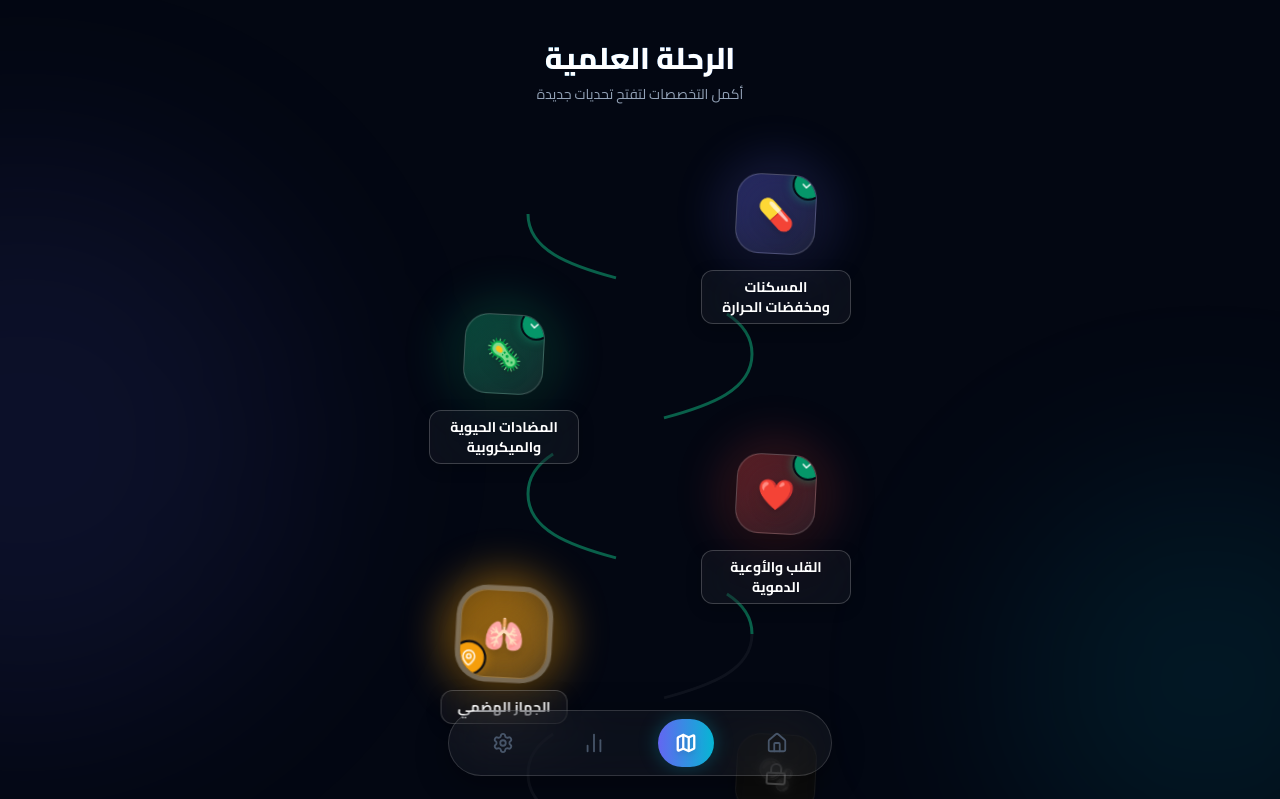
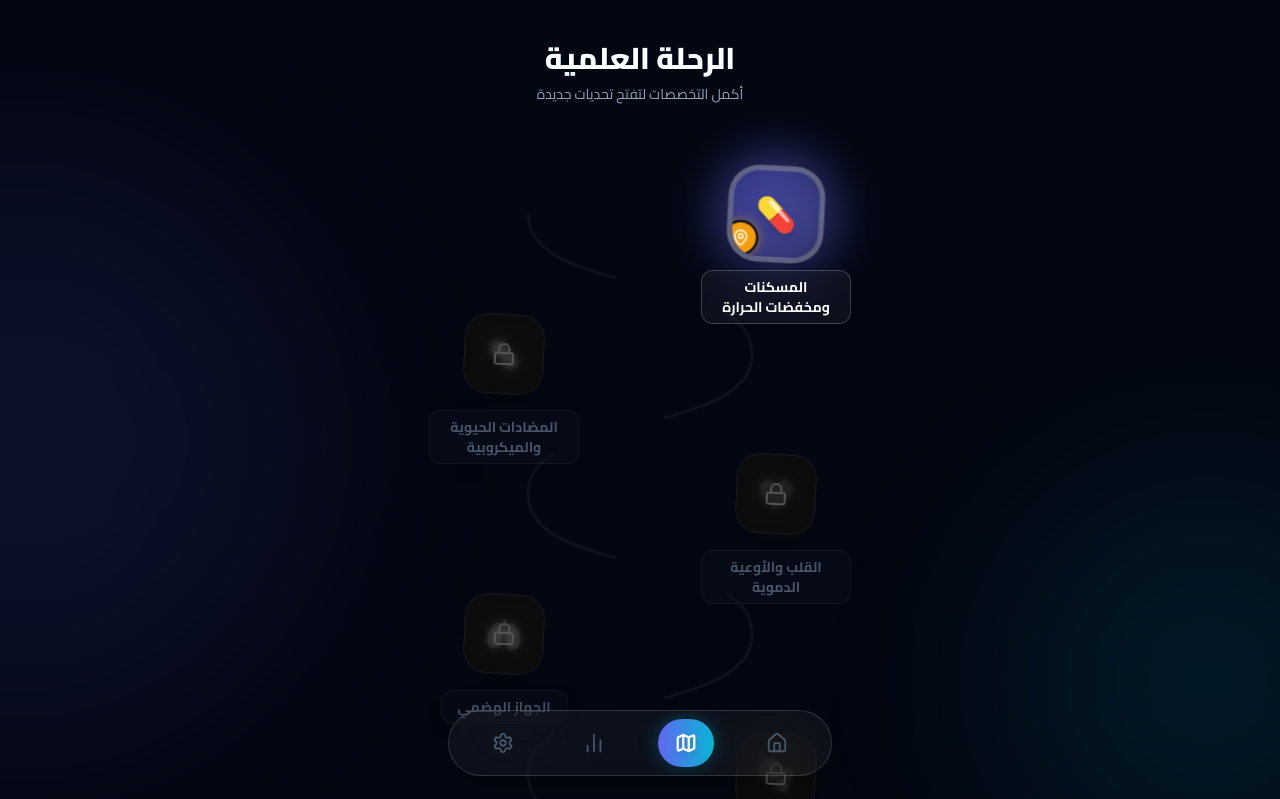
Before and after one commit to albejawe/RxRefresh, a React (Vite) app: page /#/levels in a window 1280 px wide. Shown: the top 799 px of the page. Built offline with nearby package versions, Linux system fonts and the light colour scheme.

Commit message:
fix: resolve notification redirection, levels map progression, and progress ring cap bugs

```diff
--- a/public/sw-custom.js
+++ b/public/sw-custom.js
@@ -13,11 +13,11 @@ self.addEventListener('notificationclick', (event) => {
 
     event.waitUntil(
       self.clients.matchAll({ type: 'window', includeUncontrolled: true }).then((windowClients) => {
-        // If the app is already open, navigate it to the card details page and focus it
+        // If the app is already open, focus it and post a message to update hash programmatically
         for (let i = 0; i < windowClients.length; i++) {
           const client = windowClients[i];
-          if ('focus' in client && 'navigate' in client) {
-            client.navigate(urlToOpen);
+          if ('focus' in client) {
+            client.postMessage({ type: 'NAVIGATE_TO_CARD', cardId: id });
             return client.focus();
           }
         }
--- a/src/hooks/useNotifications.js
+++ b/src/hooks/useNotifications.js
@@ -170,4 +170,18 @@ export function useNotifications() {
 
     return () => clearInterval(interval);
   }, [notificationTimes, state.settings.sentNotificationIds, dispatch]);
+
+  useEffect(() => {
+    if ('serviceWorker' in navigator) {
+      const handleServiceWorkerMessage = (event) => {
+        if (event.data && event.data.type === 'NAVIGATE_TO_CARD') {
+          window.location.hash = `#/card/${event.data.cardId}`;
+        }
+      };
+      navigator.serviceWorker.addEventListener('message', handleServiceWorkerMessage);
+      return () => {
+        navigator.serviceWorker.removeEventListener('message', handleServiceWorkerMessage);
+      };
+    }
+  }, []);
 }
--- a/src/screens/Home.jsx
+++ b/src/screens/Home.jsx
@@ -3,12 +3,15 @@ import { motion } from 'framer-motion';
 import { Flame, Star, ChevronLeft, Play, Award, Zap, BookOpen, Bell, Sun, Moon } from 'lucide-react';
 import { Link } from 'react-router-dom';
 import { useAppContext } from '../contexts/AppContext';
+import { drugs, diseases } from '../content/data';
 import { Card, CardContent } from '../components/ui/Card';
 import { ProgressRing } from '../components/ui/ProgressRing';
 
 export default function Home() {
   const { state, dispatch } = useAppContext();
   const { streak, totalPoints, longestStreak } = state.userStats;
+  const totalCardsCount = drugs.length + diseases.length;
+  const progressPercent = totalCardsCount ? Math.round((state.completedCards.length / totalCardsCount) * 100) : 0;
 
   const [showPermissionBanner, setShowPermissionBanner] = useState(false);
   const [showIOSPrompt, setShowIOSPrompt] = useState(false);
@@ -194,7 +197,7 @@ export default function Home() {
           <div className="absolute -inset-2 bg-gradient-to-tr from-accent-emerald/0 via-accent-emerald/5 to-accent-emerald/0 group-hover:opacity-100 opacity-0 transition-opacity duration-500" />
 
           <ProgressRing
-            percentage={state.completedCards.length > 0 ? Math.min(state.completedCards.length, 100) : 0}
+            percentage={progressPercent}
             size={90}
             strokeWidth={8}
             color="#10B981"
--- a/src/screens/LevelsMap.jsx
+++ b/src/screens/LevelsMap.jsx
@@ -1,14 +1,38 @@
 import { Link } from 'react-router-dom';
 import { motion } from 'framer-motion';
 import { Check, Lock, MapPin } from 'lucide-react';
-import { SPECIALTIES } from '../content/data';
+import { SPECIALTIES, drugs, diseases } from '../content/data';
 import { useAppContext } from '../contexts/AppContext';
 
 export default function LevelsMap() {
   const { state } = useAppContext();
-  // For demo purposes, let's assume the first 3 are completed, 4th is active, rest are locked.
-  // In a real app, this would be computed from user progress.
-  const activeLevelIndex = 3;
+
+  // Compute active level index dynamically based on user progress in state.completedCards
+  let activeLevelIndex = 0;
+  for (let i = 0; i < SPECIALTIES.length; i++) {
+    const specId = SPECIALTIES[i].id;
+    const specDrugs = drugs.filter(d => d.specialty === specId);
+    const specDiseases = diseases.filter(d => d.specialty === specId);
+    const totalItems = specDrugs.length + specDiseases.length;
+
+    if (totalItems === 0) {
+      activeLevelIndex = i;
+      break;
+    }
+
+    const completedCount = [...specDrugs, ...specDiseases].filter(item =>
+      state.completedCards.includes(item.id)
+    ).length;
+
+    if (completedCount < totalItems) {
+      activeLevelIndex = i;
+      break;
+    }
+
+    if (i === SPECIALTIES.length - 1) {
+      activeLevelIndex = SPECIALTIES.length - 1;
+    }
+  }
 
   return (
     <div className="flex flex-col items-center w-full pb-24 relative overflow-hidden min-h-screen">
@@ -32,9 +56,18 @@ export default function LevelsMap() {
       <div className="relative w-full max-w-md mx-auto flex flex-col items-center pb-20">
 
         {SPECIALTIES.map((specialty, index) => {
+          const specDrugs = drugs.filter(d => d.specialty === specialty.id);
+          const specDiseases = diseases.filter(d => d.specialty === specialty.id);
+          const totalItems = specDrugs.length + specDiseases.length;
+          const completedCount = [...specDrugs, ...specDiseases].filter(item =>
+            state.completedCards.includes(item.id)
+          ).length;
+
+          const isLevelFullyCompleted = totalItems > 0 && completedCount === totalItems;
+
           const isLeft = index % 2 === 0;
-          const isCompleted = index < activeLevelIndex;
-          const isActive = index === activeLevelIndex;
+          const isCompleted = index < activeLevelIndex || isLevelFullyCompleted;
+          const isActive = index === activeLevelIndex && !isLevelFullyCompleted;
           const isLocked = index > activeLevelIndex;
 
           const hasNext = index < SPECIALTIES.length - 1;
```
